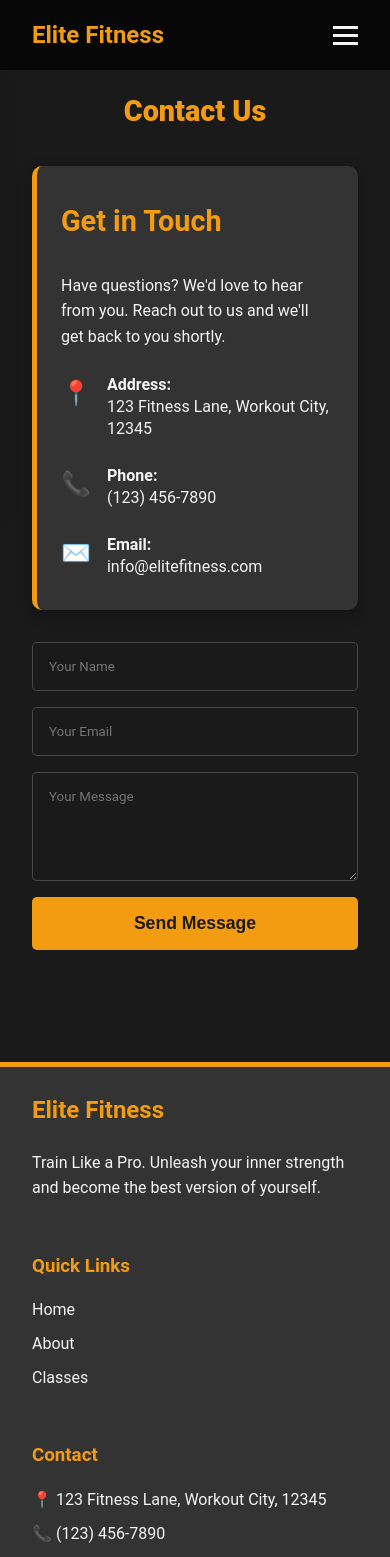
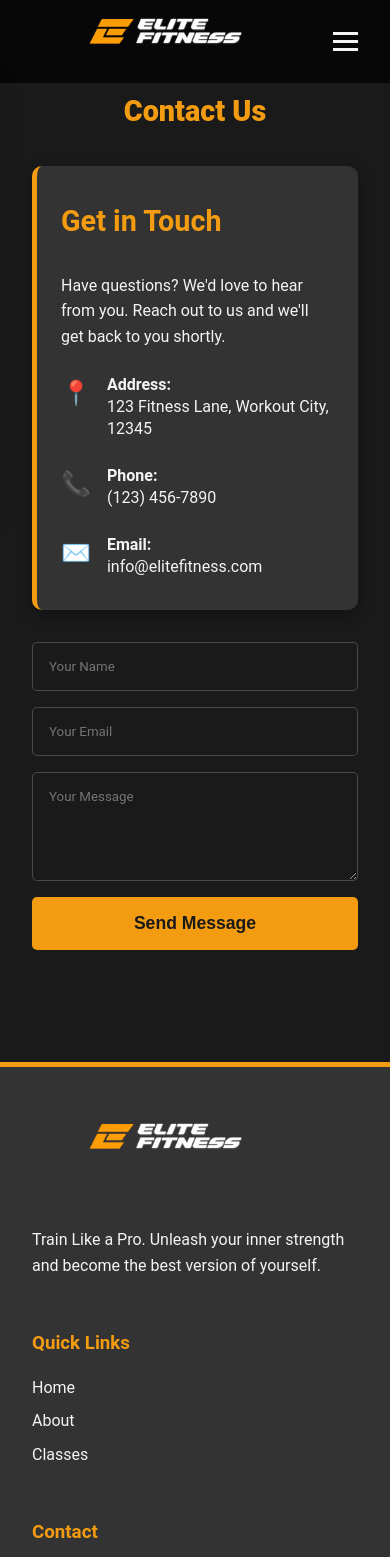
Before and after one commit to ragulv-dev/gym-landing, a React (Vite) app in the folder GYM/: page /contact in a window 390 px wide. Shown: the top 1557 px of the page. Built offline with nearby package versions, Linux system fonts and the light colour scheme.

Commit message:
feat(layout): replace text with logo and fix mobile header

```diff
--- a/GYM/pages/Footer.jsx
+++ b/GYM/pages/Footer.jsx
@@ -5,7 +5,7 @@ const Footer = () => {
     <footer className="footer">
       <div className="footer-content container">
         <div className="footer-section">
-          <h2>Elite Fitness</h2>
+          <img src="/logo-gym.png" alt="Elite Fitness Logo" style={{ height: '180px', margin: '-40px 0 -20px 0' }} />
           <p>Train Like a Pro. Unleash your inner strength and become the best version of yourself.</p>
         </div>
         <div className="footer-section">
--- a/GYM/pages/Navbar.jsx
+++ b/GYM/pages/Navbar.jsx
@@ -16,7 +16,7 @@ const Navbar = () => {
     <header>
       <nav className="navbar">
         <Link to="/" className="nav-logo">
-          Elite Fitness
+          <img src="/logo-gym.png" alt="Elite Fitness Logo" style={{ height: '180px', margin: '-70px 0' }} />
         </Link>
         <ul className={menuActive ? "nav-menu active" : "nav-menu"}>
           <li className="nav-item">
--- a/GYM/style.css
+++ b/GYM/style.css
@@ -505,6 +505,12 @@ thead th {
 
 /* --- Media Queries for Responsiveness --- */
 @media(max-width: 768px) {
+    header, .navbar {
+        position: fixed !important;
+        top: 0 !important;
+        width: 100% !important;
+        z-index: 1000 !important;
+    }
     .hamburger {
         display: block;
     }
```
